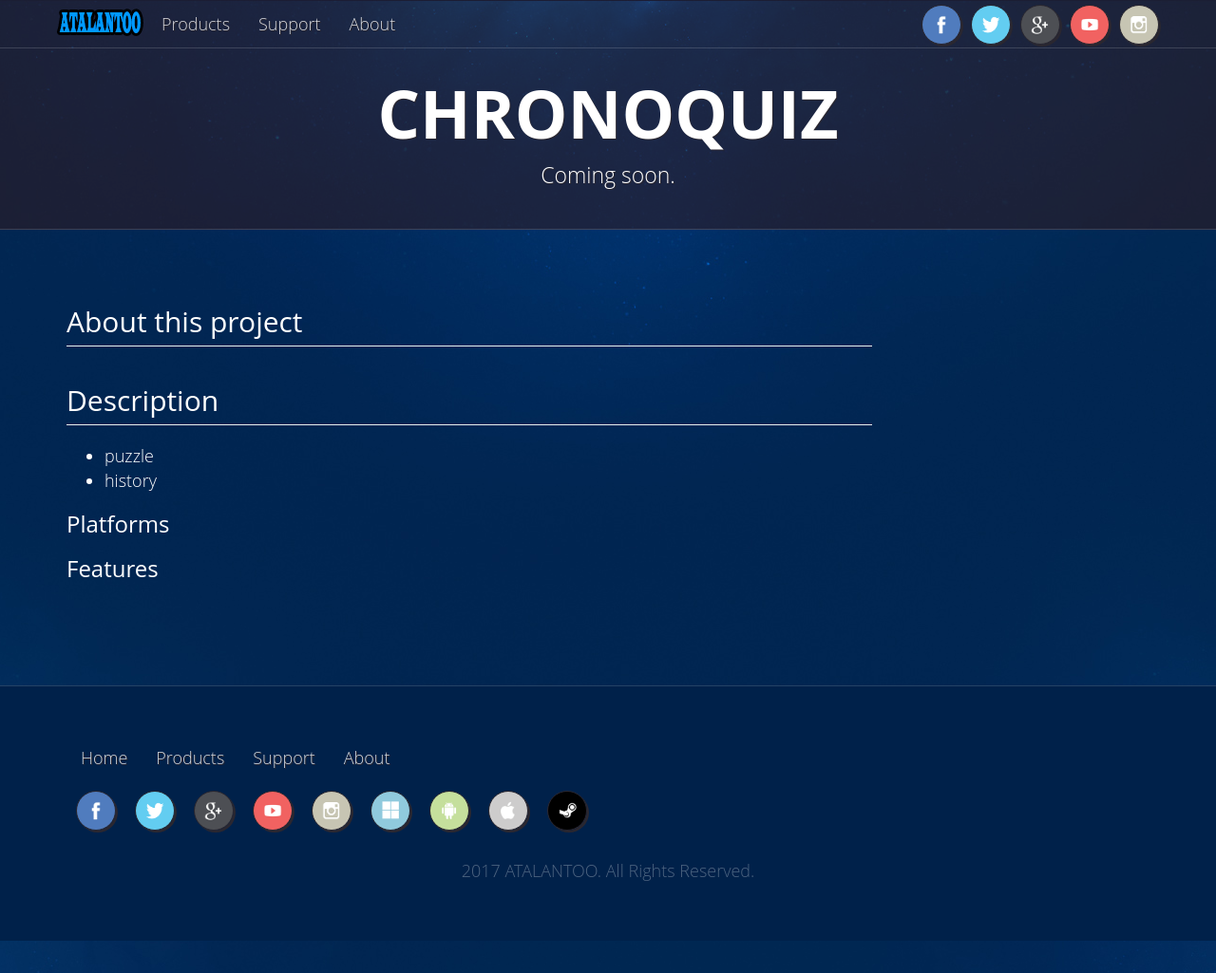
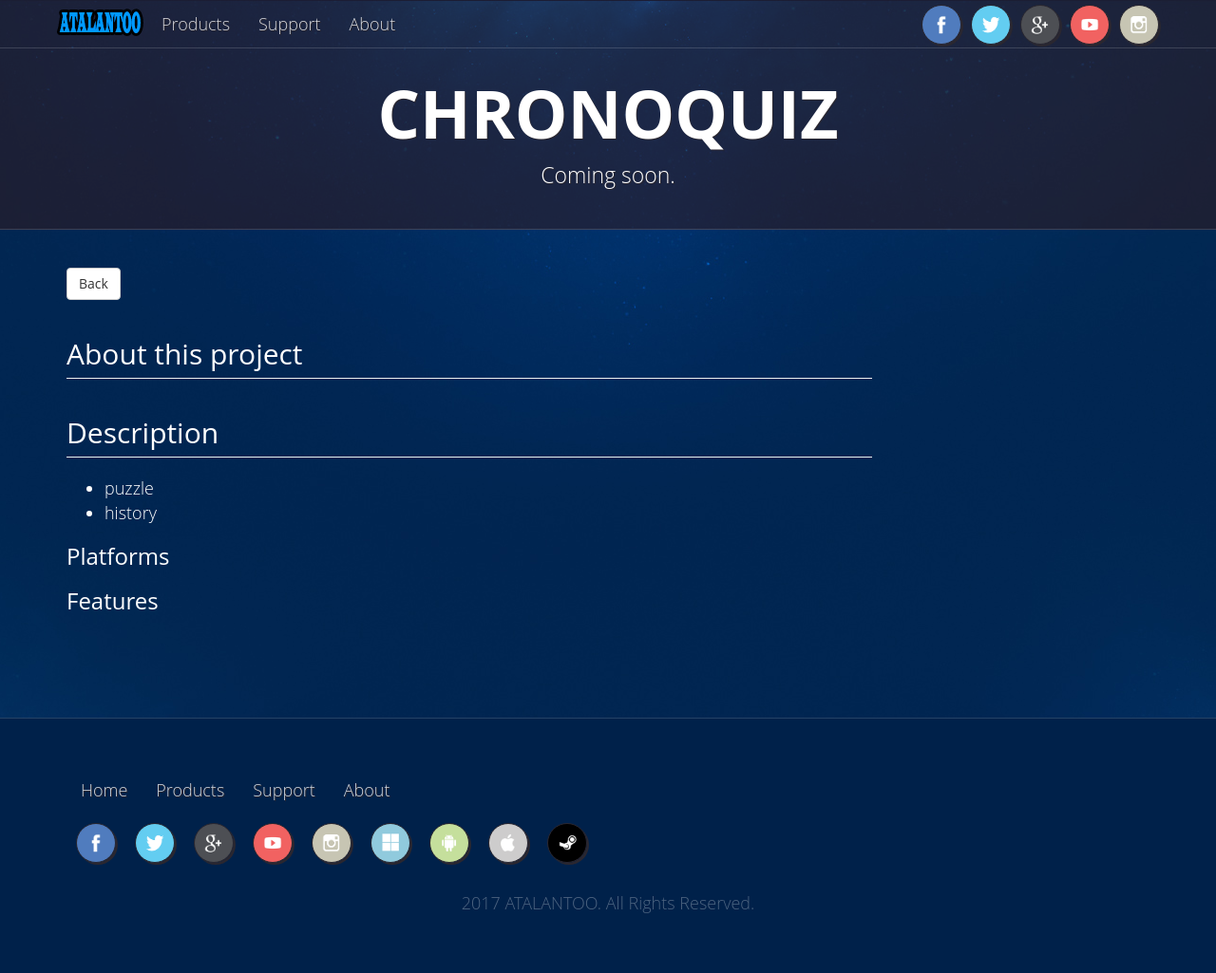
Before and after one commit to Atalantoo/site, a Jekyll site: the page built from products/chronoquiz.html, in a window 1280 px wide. Shown: the whole page at 95% size. Built offline with Jekyll 4.4.1, drawn with Linux system fonts in a browser that asks for light colours.

Commit message:
navigate: back button

```diff
--- a/products/chronoquiz.html
+++ b/products/chronoquiz.html
@@ -4,6 +4,10 @@ title: Chronoquiz
 slug: chronoquiz
 lead: Coming soon.
 ---
+
+<div>
+	<a class="btn btn-default" href="/products/">Back</a>
+</div>
 
 <div>
 	<h2 class="page-header">About this project</h2>
--- a/products/dinoblast.html
+++ b/products/dinoblast.html
@@ -4,6 +4,10 @@ title: Dinoblast
 slug: dinoblast
 lead: Coming soon.
 ---
+
+<div>
+	<a class="btn btn-default" href="/products/">Back</a>
+</div>
 
 <div>
 	<h2 class="page-header">About this project</h2>
```
